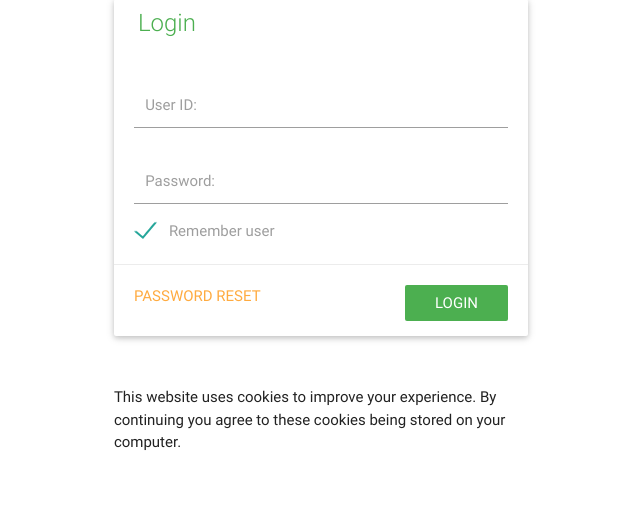
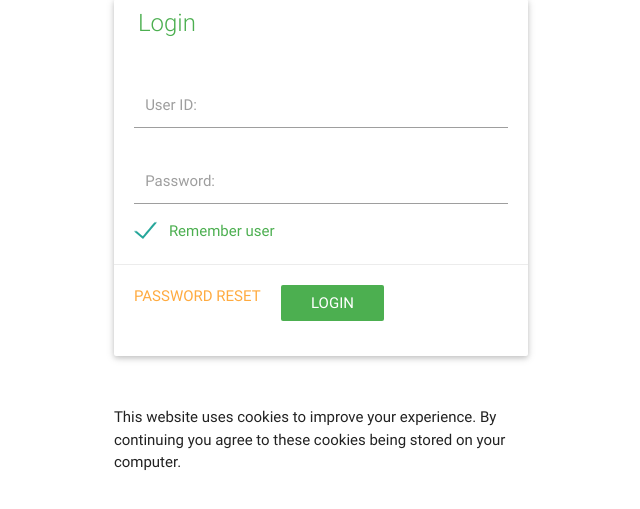
Before and after one commit to GreenwichCodeZero/eSupervisionSystem, a PHP site: page / in a window 1280 px wide. Shown: the part 222-731 px from the top of the page, without its empty margins (319-959 px from the left). Run offline with PHP 8.4, Linux system fonts and the light colour scheme; some libraries are stand-ins or nearby versions.

Commit message:
Minor changes, preparing to merge to master

```diff
--- a/css/styles.css
+++ b/css/styles.css
@@ -2,18 +2,12 @@
 body {}
 
 #logo{
-max-width:200px;
+    max-width:200px;
 }
 span.card-title {
-margin-left:1em;
-line-height:2em;
+    margin-left:1em;
+    line-height:2em;
 }
-
-.card-action button{
-float:right;
-}
-
-
 
 h5{
     padding:1em 0;
@@ -24,6 +18,6 @@ h5{
 .c_left-align{
     float:left;
 }
-#sendmessage{
+#sendMessage, #submitBlog, #requestMeeting{
     display:none;
 }
--- a/index.php
+++ b/index.php
@@ -170,15 +170,14 @@ function RedirectToDashboard($userType){
                         </div>
                         <div>
                             <input value="rememberUsername" name="rememberUsername[]" id="rememberUsername" type="checkbox" checked="checked"/>
-                            <label for="rememberUsername">Remember user</label>
+                            <label for="rememberUsername" class="green-text">Remember user</label>
                         </div>
-                        <span class="red-text text-light-3 validation-error"><?php echo $outputText; ?></span>
-                        <span class="red-text text-light-3 validation-error"> <?php echo $errorListOutput; ?></span>
+                        <div class="red-text text-light-3 validation-error"><?php echo $outputText; ?><?php echo $errorListOutput; ?></div>
                     </div>
                     <div class="card-action">
-                        <button class="btn-flat green waves-effect waves-light white-text" type="submit" value="Login" id="submitLogin" name="login" onclick="return ValidateForm();">Login
+                        <button class="c_right_align btn-flat green waves-effect waves-light white-text" type="submit" value="Login" id="submitLogin" name="login" onclick="return ValidateForm();">Login
                         </button>
-                        <a class="card-link" href="http://ach-support.gre.ac.uk/general/password.asp" target="_blank">Password
+                        <a class="c_left-align card-link" href="http://ach-support.gre.ac.uk/general/password.asp" target="_blank">Password
                             reset</a>
                     </div>
                 </form>
```
